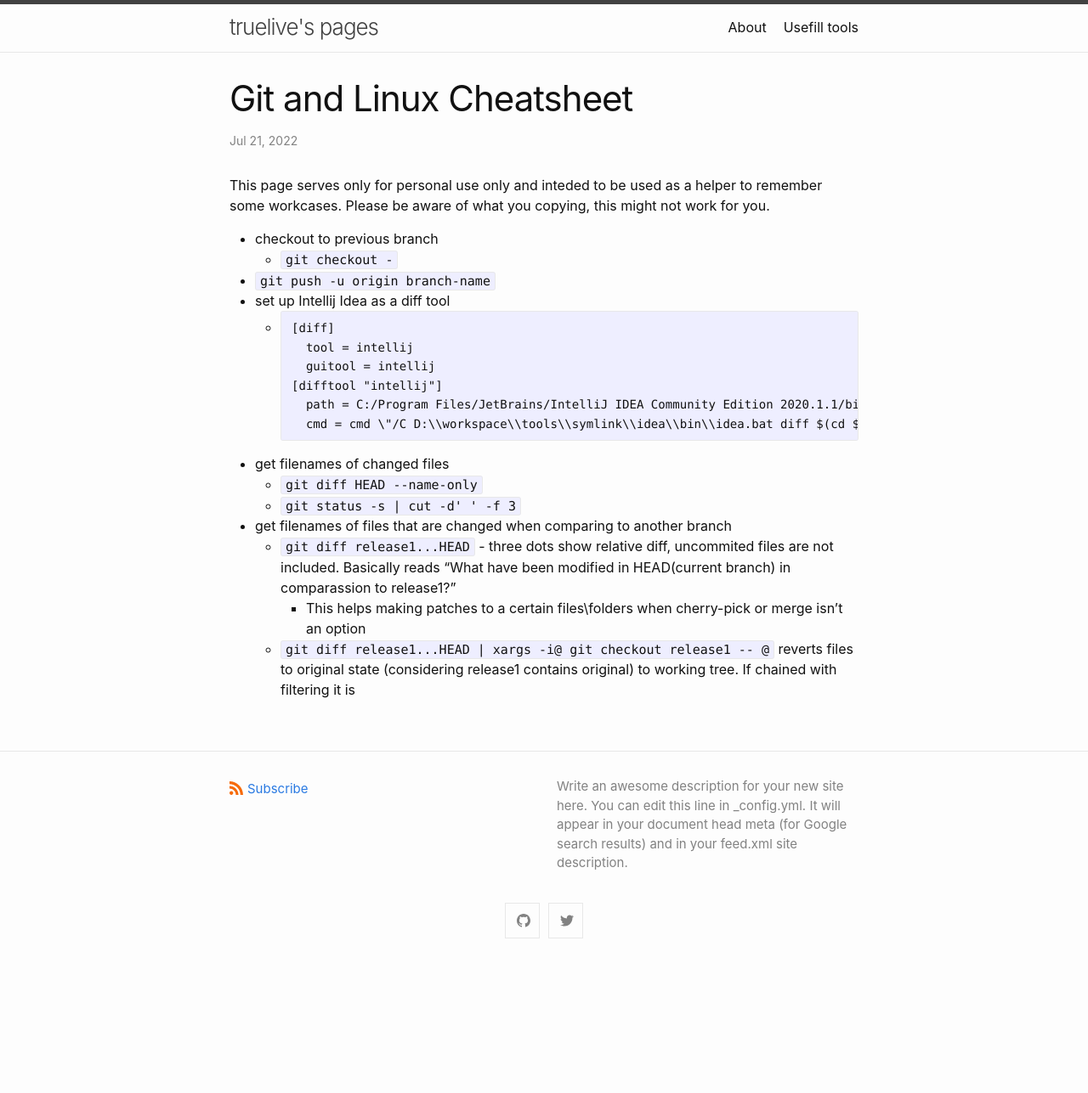
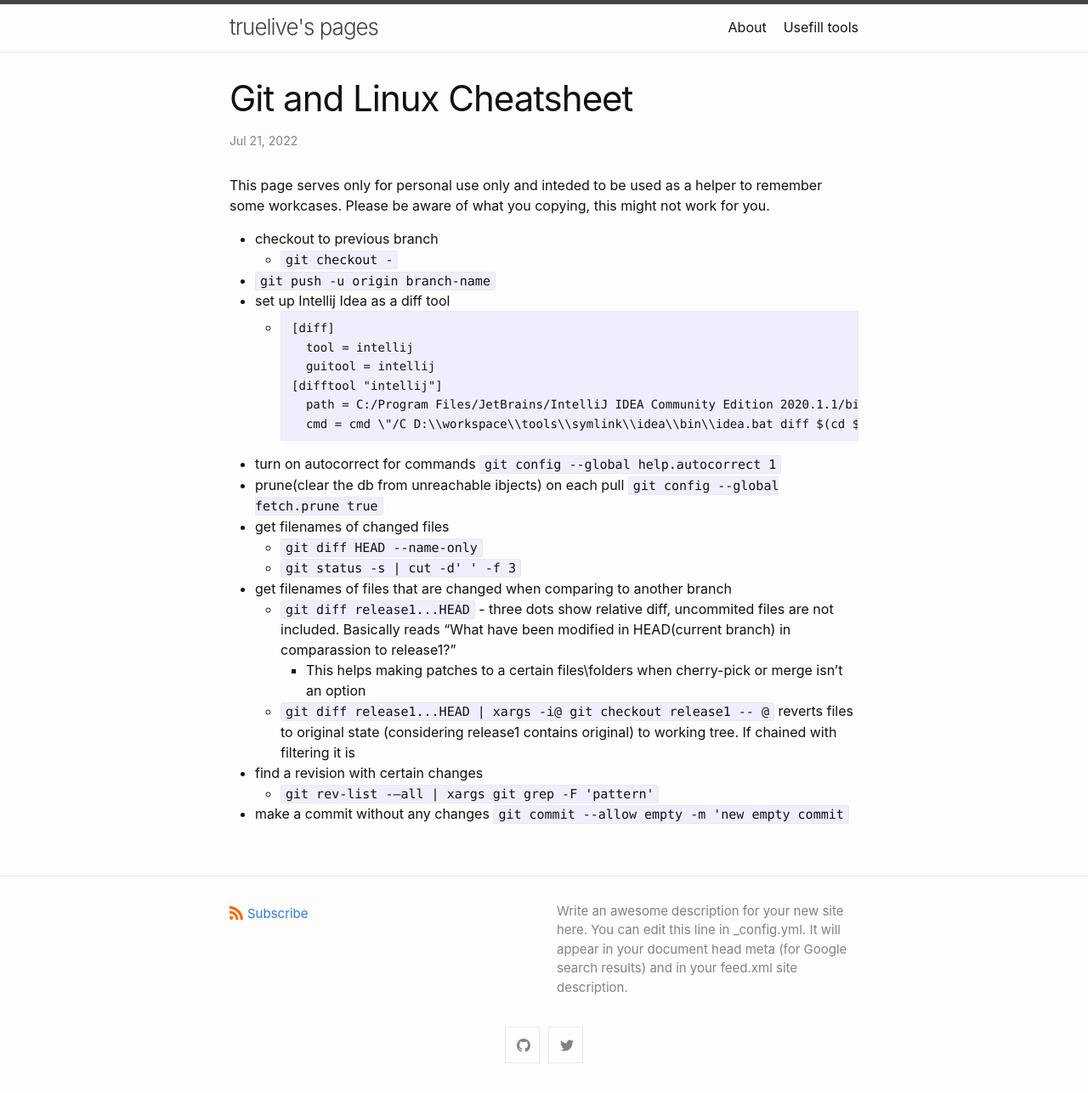
Before and after one commit to truelive/truelive.github.io, a Jekyll site: the page built from _posts/2022-07-21-git-and-linux-cheatsheet.markdown, in a window 1280 px wide. Shown: the whole page at 85% size. Built offline with Jekyll 4.4.1, drawn with Linux system fonts in a browser that asks for light colours; before the commit the page ends 1140 px from its top, so only the background shows below that.

Commit message:
link restructure

````diff
--- a/_config.yml
+++ b/_config.yml
@@ -30,7 +30,7 @@
 github_username:  truelive
 header_pages:
   - about.markdown
-  - tools/tool_list.md
+  - tools/index.markdown
 # Build settings
 theme: minima
 plugins:
--- a/_posts/2022-07-21-git-and-linux-cheatsheet.markdown
+++ b/_posts/2022-07-21-git-and-linux-cheatsheet.markdown
@@ -17,6 +17,8 @@
       path = C:/Program Files/JetBrains/IntelliJ IDEA Community Edition 2020.1.1/bin/idea.bat
       cmd = cmd \"/C D:\\workspace\\tools\\symlink\\idea\\bin\\idea.bat diff $(cd $(dirname "$LOCAL") && pwd)/$(basename "$LOCAL") $(cd $(dirname "$REMOTE") && pwd)/$(basename "$REMOTE")\"
     ```
+- turn on autocorrect for commands `git config --global help.autocorrect 1`
+- prune(clear the db from unreachable ibjects) on each pull `git config --global fetch.prune true`
 - get filenames of changed files
   - `git diff HEAD --name-only`
   - `git status -s | cut -d' ' -f 3`
@@ -24,3 +26,6 @@
   - `git diff release1...HEAD` - three dots show relative diff, uncommited files are not included. Basically reads "What have been modified in HEAD(current branch) in comparassion to release1?"
     - This helps making patches to a certain files\folders when cherry-pick or merge isn't an option
   - `git diff release1...HEAD | xargs -i@ git checkout release1 -- @` reverts files to original state (considering release1 contains original) to working tree. If chained with filtering it is
+- find a revision with certain changes
+  - `git rev-list -–all | xargs git grep -F 'pattern'`
+- make a commit without any changes `git commit --allow empty -m 'new empty commit`
--- a/tools/tool_list.md
+++ b/tools/index.markdown
@@ -3,4 +3,4 @@
 layout: default
 ---
 - [Time tools]({% link tools/millis.md %})
-- [Link for bio]({% link tools/card.html%})
+- [Link for bio](/links/)
````
Also changed, not shown: links/index.html (renamed from tools/card.html), 1 other file.
